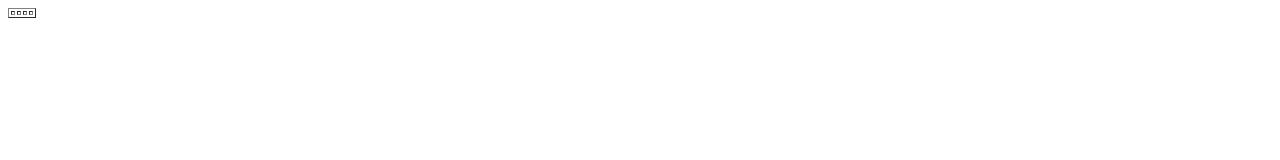
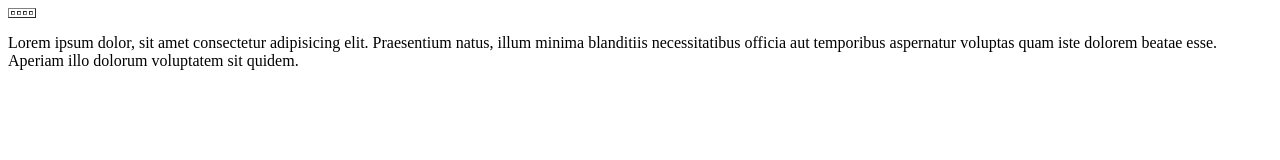
Before and after one commit to JulianSG56/ProyectoSoftwsre2, a plain HTML site: page index.html in a window 1280 px wide. Drawn offline with Linux system fonts and the light colour scheme.

Commit message:
modificacion index

```diff
--- a/index.html
+++ b/index.html
@@ -15,6 +15,6 @@
 
         </tr>
     </table>
-
+    <p>Lorem ipsum dolor, sit amet consectetur adipisicing elit. Praesentium natus, illum minima blanditiis necessitatibus officia aut temporibus aspernatur voluptas quam iste dolorem beatae esse. Aperiam illo dolorum voluptatem sit quidem.</p>
 </body>
 </html>
```
